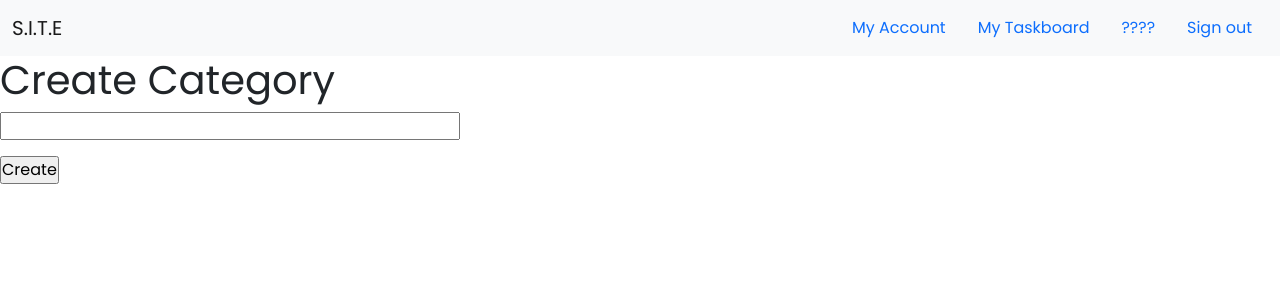
After one commit to elizabethhillman/taskManager, a Flask app: page /createcategory in a window 1280 px wide. The commit adds this page. Shown: the top 300 px of the page. Run offline with Flask 2, Linux system fonts and the light colour scheme; a user stored in the database is signed in; data comes from the database, SQL or seed files in the repository; both versions use the stored data as it was after the commit.

Commit message:
Add CreateCategory

```diff
--- a/app/forms.py
+++ b/app/forms.py
@@ -29,3 +29,7 @@ class EditTask(FlaskForm):
     edittask = StringField('Task', validators=[DataRequired()])
     submit = SubmitField('Save Changes')
     cancel = SubmitField('Cancel')
+
+class CreateCategory(FlaskForm):
+    addcategory = StringField('Create Category', validators=[DataRequired()])
+    submit = SubmitField('Create')
--- a/app/routes.py
+++ b/app/routes.py
@@ -5,7 +5,7 @@ from flask_login import current_user, login_user
 from flask_login import logout_user
 from flask_login import login_required
 from werkzeug.security import generate_password_hash, check_password_hash
-from app.forms import LoginForm, SignupForm, ChangePasswordForm, NewTask, EditTask
+from app.forms import LoginForm, SignupForm, ChangePasswordForm, NewTask, EditTask, CreateCategory
 from werkzeug.security import check_password_hash
 from app.models import User, Post, Task, Category
 
@@ -131,7 +131,7 @@ def profile():
 def newtask():
     user = User.query.filter_by(username=current_user.username).first()
     form = NewTask()
-    form.category.choices = [(c.id, c.name) for c in Category.query.all()]
+    form.category.choices = [(c.id, c.category) for c in Category.query.all()]
     #print(user.id)
     if form.validate_on_submit():
         task = Task(content=form.addtask.data, priority=form.priority.data, author=user)
@@ -176,6 +176,19 @@ def filter_priority():
 
     return render_template('taskboard.html', tasks=tasks)
 
+@app.route('/createcategory', methods = ['GET', 'POST'])
+@login_required
+def createcategory():
+    user = User.query.filter_by(username=current_user.username).first()
+    form = CreateCategory()
+    if form.validate_on_submit():
+        category = Category(category=form.addcategory.data)
+        db.session.add(category)
+        db.session.commit()
+        return redirect('/taskboard')
+    return render_template('addcategory.html', title= 'Add Category',form = form)
+
+
 '''
 Routes.py build on the files forms.py and their html templates.
 The forms are imported and this code specifies what is a valid input for the forms.
--- /dev/null
+++ b/app/templates/addcategory.html
@@ -0,0 +1,13 @@
+{% extends "base.html" %}
+
+{% block content %}
+    <h1>Create Category</h1>
+    <form action="" method="post" novalidate>
+        {{ form.hidden_tag() }}
+        <p>
+            {{ form.addcategory(size=30) }}
+        </p>
+
+        <p>{{ form.submit() }}</p>
+    </form>
+{% endblock %}
--- a/app/templates/addtask.html
+++ b/app/templates/addtask.html
@@ -17,6 +17,8 @@
             {{ form.category() }}
         </p>
 
+        <p><a href="/createcategory">Create category</a></p>
+
         <p>{{ form.submit() }}</p>
     </form>
 {% endblock %}
```
Also changed, not shown: app/app.db.
